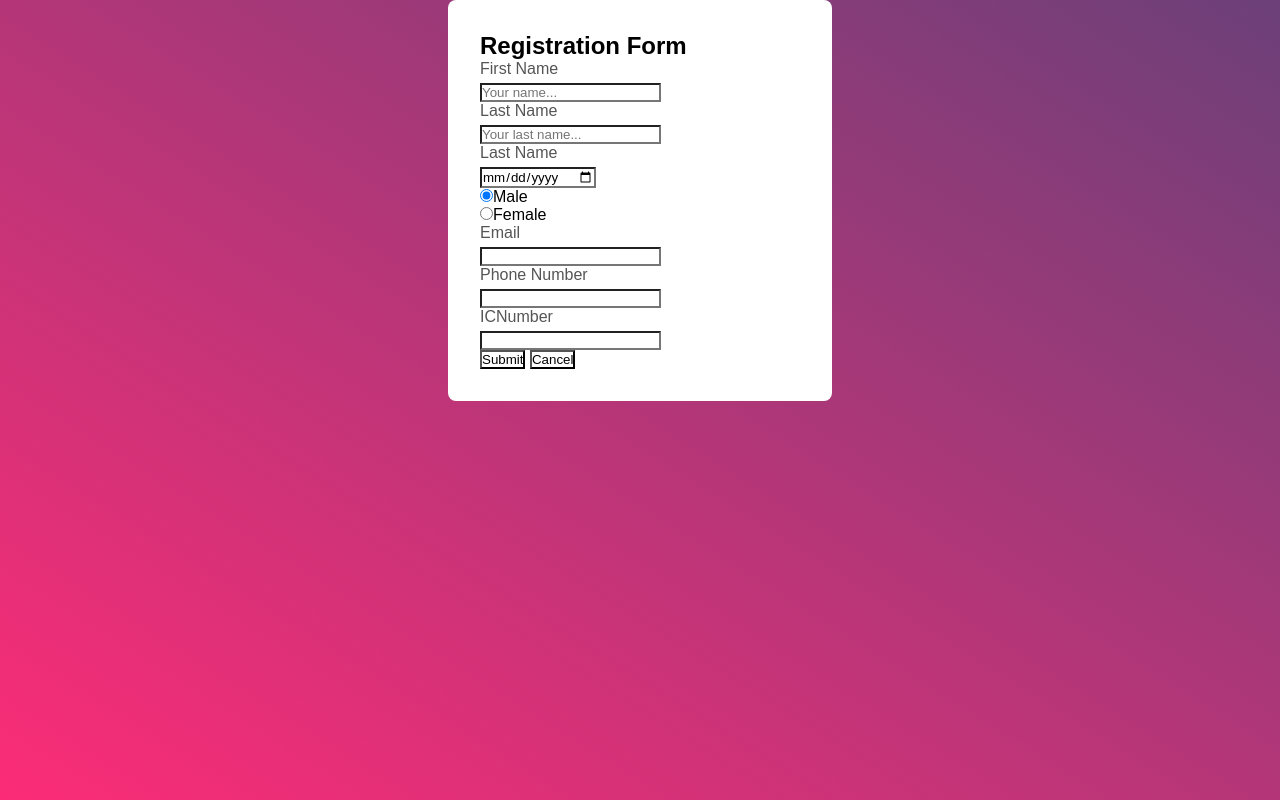
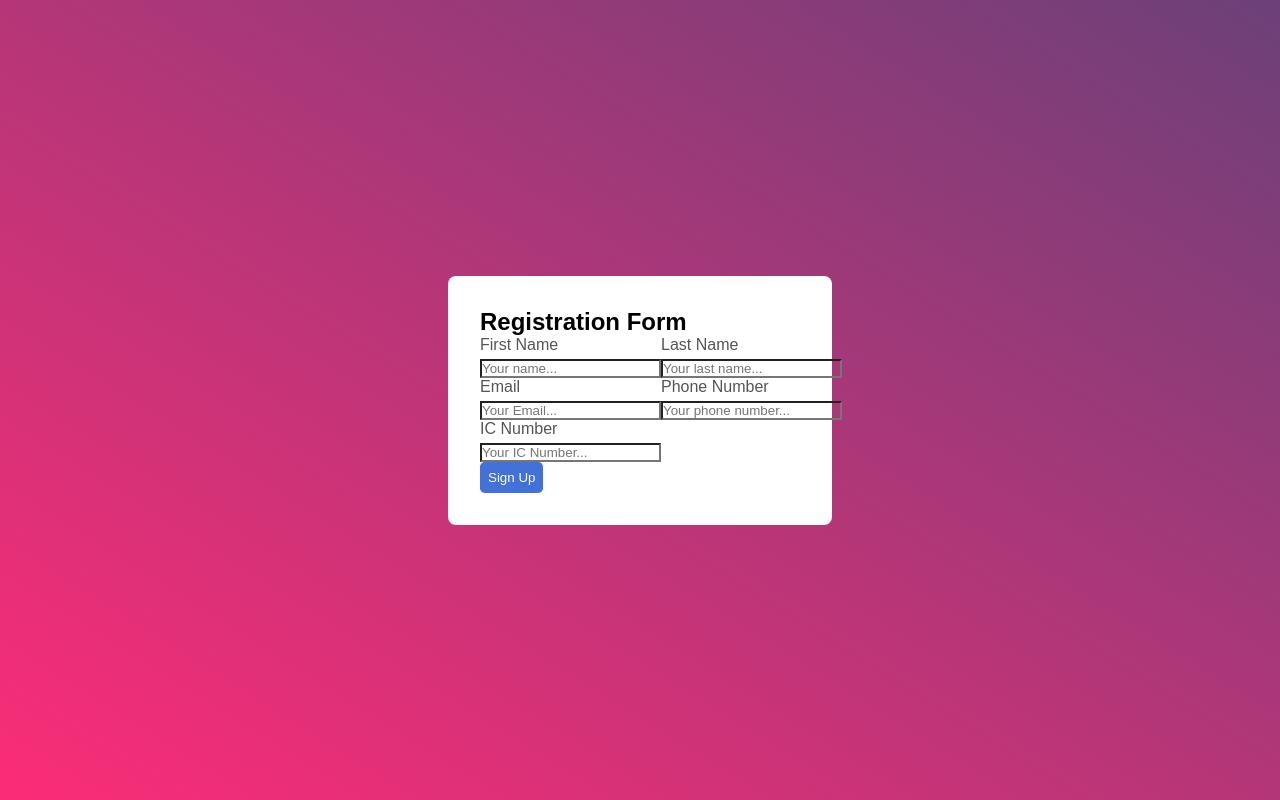
Before and after one commit to pjhoodsta/APU_Web_Project_Sanctuary, a PHP site: page /registration.html in a window 1280 px wide. Run offline with PHP 8.4, Linux system fonts and the light colour scheme.

Commit message:
setting up default button

```diff
--- a/registration.html
+++ b/registration.html
@@ -33,9 +33,9 @@
               />
             </div>
           </div>
-          <div class="card-item-wrapper">
+          <!-- <div class="card-item-wrapper">
             <div class="card-item">
-              <label>Last Name</label>
+              <label>Birthday</label>
               <input type="date" id="dob" name="dateofbirth" />
             </div>
             <div class="card-item">
@@ -49,25 +49,25 @@
                 ></span>
               </div>
             </div>
-          </div>
+          </div> -->
           <div class="card-item-wrapper">
             <div class="card-item">
-              <label>Email</label><input type="text" />
+              <label>Email</label
+              ><input type="text" placeholder="Your Email..." />
             </div>
             <div class="card-item">
-              <label>Phone Number</label><input type="text" />
+              <label>Phone Number</label
+              ><input type="text" placeholder="Your phone number..." />
             </div>
           </div>
           <div class="card-item-wrapper">
             <div class="card-item">
-              <label for="">ICNumber</label><input type="text" />
+              <label for="">IC Number</label
+              ><input type="text" placeholder="Your IC Number..." />
             </div>
           </div>
-          <div class="card-item-wrapper">
-            <button class="button-default">Submit</button>
-            <button class="button-default">Cancel</button>
-          </div>
         </form>
+        <button class="button-default" type="submit">Sign Up</button>
       </section>
     </main>
     <footer></footer>
--- a/styles.css
+++ b/styles.css
@@ -4,6 +4,12 @@
   font-family: "Courier New", Courier, monospace;
   background-color: transparent;
   font-family: poppins, arial, helvetica neue, sans-serif;
+}
+body {
+  display: flex;
+  justify-content: center;
+  align-items: center;
+  min-height: 100vh;
 }
 
 body.gradient {
@@ -25,11 +31,6 @@ body.gradient {
   background-origin: padding-box;
   background-clip: border-box;
 }
-body {
-  display: flex;
-  justify-content: center;
-  align-items: center;
-}
 
 label {
   font-size: 16px;
@@ -48,6 +49,23 @@ section.card-registration {
   padding: 2rem;
 }
 
+.button-default {
+  background-color: #4272d7;
+  border-radius: 0.3rem;
+  border-color: none;
+  border: none;
+
+  padding: 0.5rem;
+  cursor: pointer;
+
+  color: white;
+}
+
+.card-item-wrapper {
+  display: flex;
+  justify-content: space-between;
+}
+
 .radio-container {
   cursor: pointer;
 }
```
